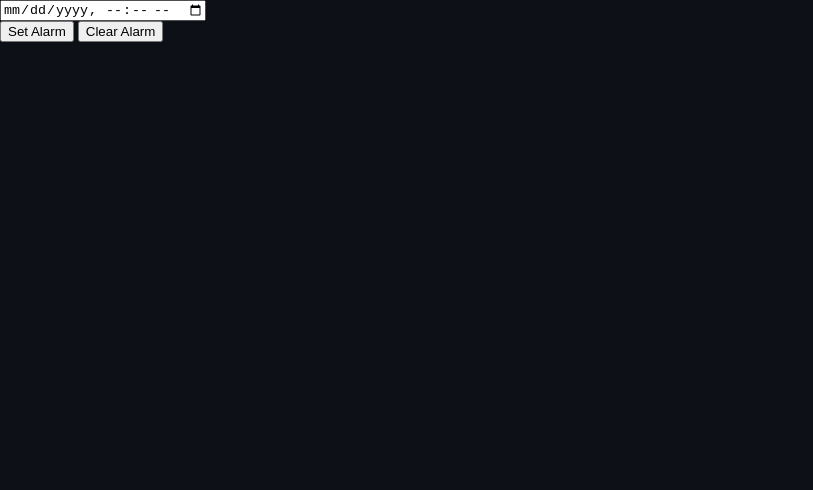
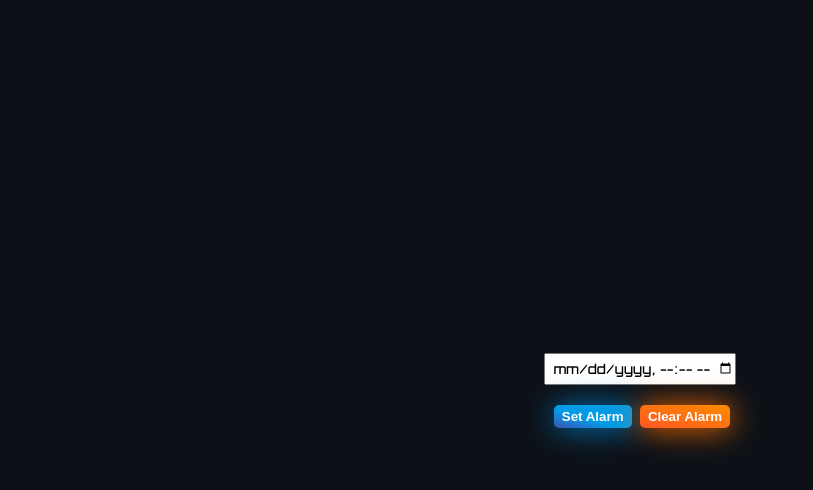
Before and after one commit to Sidddev15/Alarm-Clock, a plain HTML site: page index.html in a window 1280 px wide. Shown: the whole page, without its empty margins (0-813 px from the left). Drawn offline with Linux system fonts and the light colour scheme.

Commit message:
CSS is updated

```diff
--- a/style.css
+++ b/style.css
@@ -1,9 +1,69 @@
+@import url('https://fonts.googleapis.com/css2?family=Orbitron:wght@400;500&display=swap');
+
 html,body {
     margin: 0;
     padding: 0;
     background-color: #0D1117;
+    font-family: 'Orbitron', sans-serif;
 }
 
 * {
     box-sizing: border-box;
 }
+
+.container {
+    min-height: 100vh;
+    display: flex;
+    flex-direction: column;
+    justify-content: center;
+    align-items: center;
+}
+
+.clock {
+    font-family: 'Orbitron', sans-serif;
+    font-size: 15vw;
+    background-image:linear-gradient( to bottom right,
+    rgba(63,81,181,1) 0%,
+    rgba(171,71,188 ,1) 70%);
+	box-shadow: 1px 1px 30px rgba(81,45,168 ,1);
+    background-clip: text;
+    -moz-background-clip: text;
+    -webkit-text-fill-color: transparent;
+    -moz-text-fill-color: transparent;
+}
+
+input {
+    height: 4vh;
+    width: 15vw;
+    font-family: 'Orbitron', sans-serif;
+    font-weight: 500;
+    text-align: center;
+}
+
+.controls {
+    margin: 20px;
+}
+
+.button {
+    font-weight: bold;
+    border-radius: 5px;
+    border: none;
+    color: white;
+    padding: 4px 8px;
+    margin-left: 4px;
+    cursor: pointer;
+}
+
+.set-alarm {
+    background:linear-gradient( to top right,
+    rgba(63,81,181,1) 0%,
+    rgba(3,155,229 ,1) 40%);
+	box-shadow: 1px 1px 30px rgba(2,119,189 ,1);
+}
+
+.clear-alarm {
+    background:linear-gradient( to top right,
+    rgba(255,87,34,1) 0%,
+    rgba(251,140,0 ,1) 100%);
+	box-shadow: 1px 1px 30px rgba(255,111,0 ,1);
+}
```
